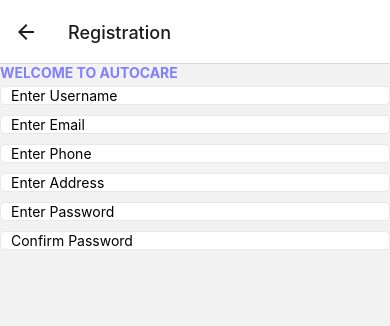
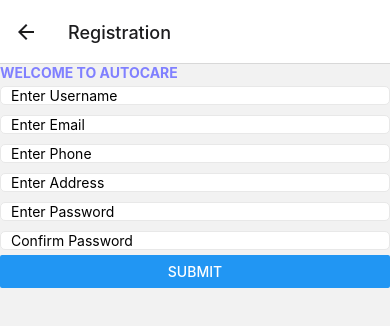
Before and after one commit to SamiNayeem/AutoCare, a React Native app: screen /Registration in a window 390 px wide. Shown: the top 326 px of the page. Built offline with nearby package versions, Linux system fonts and the light colour scheme.

Commit message:
reg form log print

```diff
--- a/package.json
+++ b/package.json
@@ -9,13 +9,15 @@
     "web": "expo start --web"
   },
   "dependencies": {
+    "@react-navigation/drawer": "^6.6.11",
     "@react-navigation/native": "^6.1.14",
     "@react-navigation/stack": "^6.3.25",
     "expo": "~50.0.8",
     "expo-status-bar": "~1.11.1",
     "react": "18.2.0",
     "react-native": "0.73.4",
-    "react-native-gesture-handler": "~2.14.0"
+    "react-native-gesture-handler": "~2.14.0",
+    "react-navigation-stack": "^2.10.4"
   },
   "devDependencies": {
     "@babel/core": "^7.20.0",
--- a/src/screens/Registration/Registraion.tsx
+++ b/src/screens/Registration/Registraion.tsx
@@ -1,8 +1,18 @@
 import React, { useState } from "react";
-import { Text, View } from "react-native";
+import { Button, Text, View } from "react-native";
 import InputField from "../../components/InputField";
 
 const Registration=()=>{
+
+    const submit=()=>{
+        console.log("Username:", username);
+        console.log("Email:", email);
+        console.log("Phone:", phone);
+        console.log("Address:", address);
+        console.log("Password:", password);
+        console.log("Confirm Password:", confirmPassword);
+    }
+
     const [username, setUserName]=useState('');
     const [email, setEmail]=useState('');
     const [phone, setPhone]=useState('');
@@ -19,6 +29,7 @@
             <InputField placeholder="Enter Address" value={address} setValue={setAddress} />
             <InputField placeholder="Enter Password" value={password} setValue={setPassword} />
             <InputField placeholder="Confirm Password" value={confirmPassword} setValue={setConfirmPassword} />
+            <Button title="Submit" onPress={submit} />
         </View>
     )
 }
```
Also changed, not shown: 1 other file (tests, documents, lock files or other folders).
